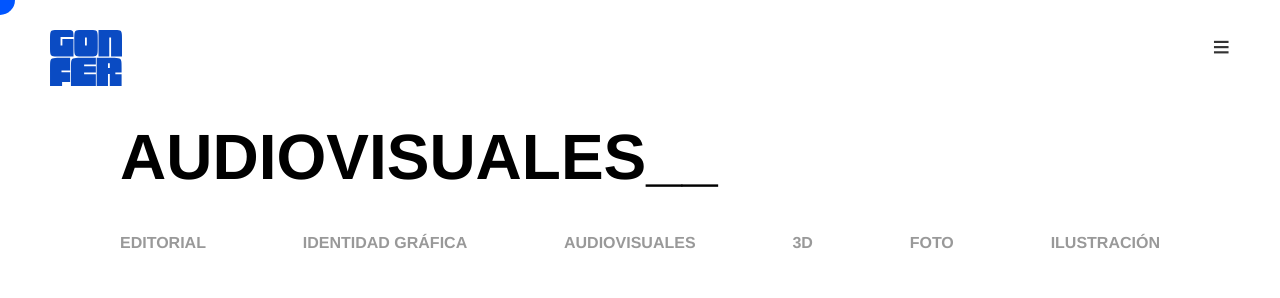
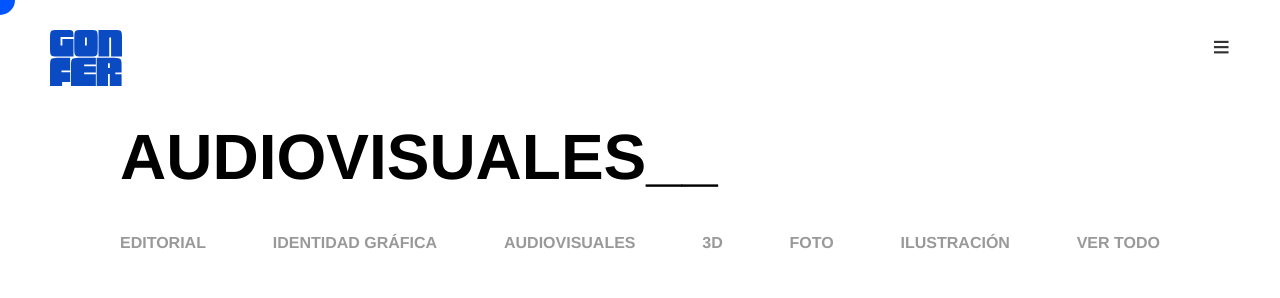
Before and after one commit to emmagonfer/porfolio.github.io, a plain HTML site: page páginas/4audiovisuales.html in a window 1280 px wide. Shown: the top 298 px of the page. Drawn offline with nearby package versions, Linux system fonts and the light colour scheme.

Commit message:
Update 4audiovisuales.html

```diff
--- a/páginas/4audiovisuales.html
+++ b/páginas/4audiovisuales.html
@@ -46,6 +46,7 @@
                             <li><a href="5tresd.html">3D</a></li>
                             <li><a href="2fotos.html">FOTO</a></li>
                             <li><a href="7ilustracion.html">ILUSTRACIÓN</a></li>
+                <li><a href="1proyectos.html">VER TODO</a></li>
             </ul>
         </nav>
     </section>
```
